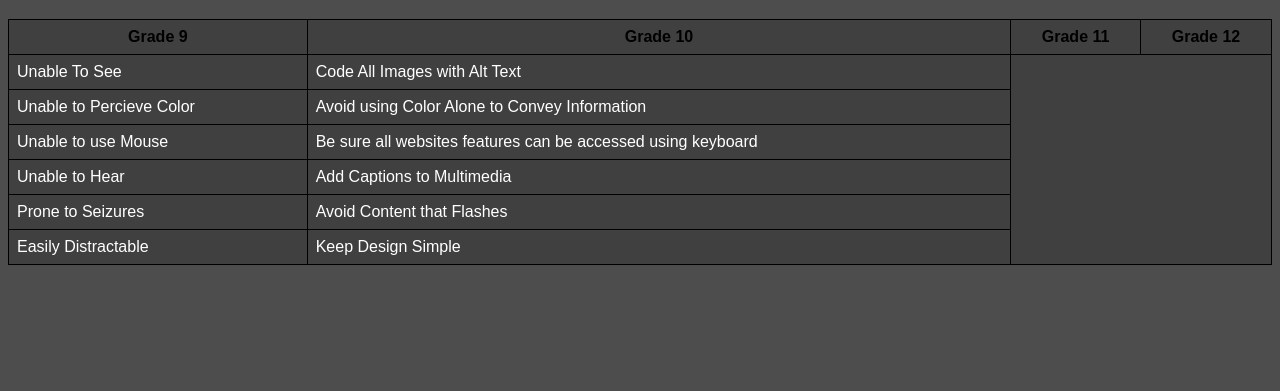
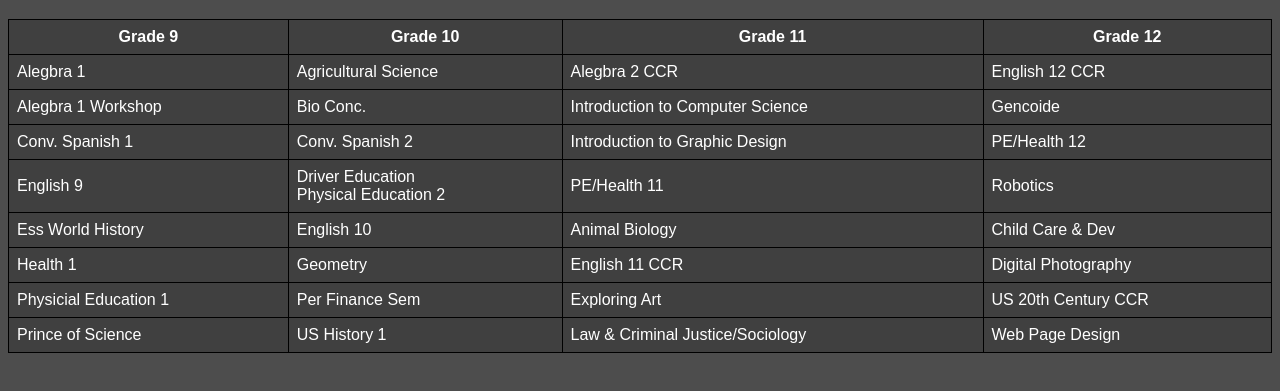
Before and after one commit to 18scottm/matt-web2, a plain HTML site: page classes.htm in a window 1280 px wide. Shown: the part 391-782 px from the top of the page. Drawn offline with Linux system fonts and the light colour scheme.

Commit message:
Add files via upload

```diff
--- a/classes.htm
+++ b/classes.htm
@@ -2,6 +2,10 @@
 <html lang="en">
    <title>Matthew Scott Portfolio</title>
    <style>
+	  #grade-9, #grade-10, #grade-11, #grade-12 {
+	  font-family: Arial;
+      color: white;
+	  }
       #overviewHeader {
       font-family: Arial;
       color: white;
@@ -145,28 +149,52 @@
 			<th id= "grade-12">Grade 12</th>
          </tr>
          <tr>
-            <td>Unable To See</td>
-            <td>Code All Images with Alt Text</td>
+            <td>Alegbra 1</td>
+            <td>Agricultural Science</td>
+			<td>Alegbra 2 CCR</td>
+			<td>English 12 CCR</td>
          </tr>
          <tr>
-            <td>Unable to Percieve Color</td>
-            <td>Avoid using Color Alone to Convey Information</td>
+            <td>Alegbra 1 Workshop</td>
+            <td>Bio Conc.</td>
+			<td>Introduction to Computer Science</td>
+			<td>Gencoide</td>
          </tr>
          <tr>
-            <td>Unable to use Mouse</td>
-            <td>Be sure all websites features can be accessed using keyboard</td>
+            <td>Conv. Spanish 1</td>
+            <td>Conv. Spanish 2</td>
+			<td>Introduction to Graphic Design</td>
+			<td>PE/Health 12</td>
          </tr>
          <tr>
-            <td>Unable to Hear</td>
-            <td>Add Captions to Multimedia</td>
+            <td>English 9</td>
+            <td>Driver Education<br />Physical Education 2</td>
+			<td>PE/Health 11</td>
+			<td>Robotics</td>
          </tr>
          <tr>
-            <td>Prone to Seizures</td>
-            <td>Avoid Content that Flashes</td>
+            <td>Ess World History</td>
+            <td>English 10</td>
+			<td>Animal Biology</td>
+			<td>Child Care & Dev</td>
          </tr>
          <tr>
-            <td>Easily Distractable</td>
-            <td>Keep Design Simple</td>
+            <td>Health 1</td>
+            <td>Geometry</td>
+			<td>English 11 CCR</td>
+			<td>Digital Photography</td>
+         </tr>
+         <tr>
+            <td>Physicial Education 1</td>
+            <td>Per Finance Sem</td>
+			<td>Exploring Art</td>
+			<td>US 20th Century CCR</td>
+         </tr>
+         <tr>
+            <td>Prince of Science</td>
+            <td>US History 1 </td>
+			<td>Law & Criminal Justice/Sociology</td>
+			<td>Web Page Design</td>
          </tr>
       </table>
 	</div>
```
Also changed, not shown: index.htm (+50 -3 lines), media/favicon-large.png (added), media/favicon.png (added).
